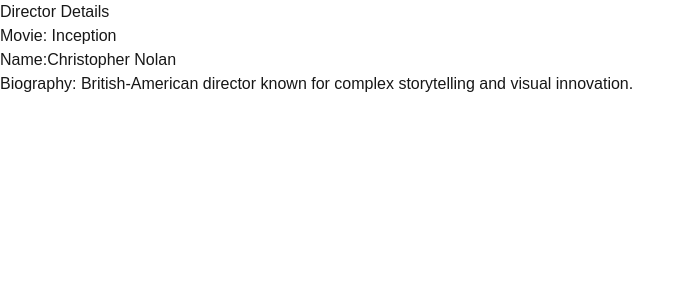
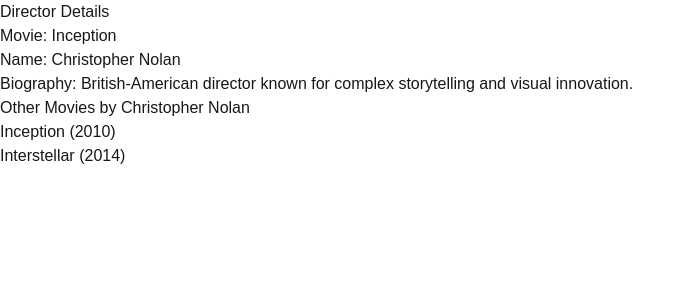
Before and after one commit to BassiRoti/MovieApp--AP-Assignment-2-, a Next.js app: page /Movies/1/Director in a window 1280 px wide. Shown: the top 300 px of the page, without its empty margins (0-695 px from the left). Built offline with nearby package versions, Linux system fonts and the light colour scheme.

Commit message:
fixed small issue

```diff
--- a/pages/Movies/[id]/Director/index.js
+++ b/pages/Movies/[id]/Director/index.js
@@ -3,12 +3,27 @@
 import data from "../../../../Data/Movies.json";
 import { useRouter } from "next/router";
 
+// Updated fetcher
 const fetcher = ([_, movieId]) => {
   const movie = data.movies.find((movie) => movie.id === movieId);
+  if (!movie) {
+    throw new Error("Movie not found");
+  }
 
   const director = data.directors.find((director) => director.id === movie.directorId);
+  if (!director) {
+    throw new Error("Director not found");
+  }
 
-  return { director, movieTitle: movie.title };t
+  const moviesByDirector = data.movies.filter(
+    (m) => m.directorId === director.id
+  );
+
+  return {
+    director,
+    movieTitle: movie.title,
+    moviesByDirector,
+  };
 };
 
 export default function DirectorPage() {
@@ -19,26 +34,33 @@
     movieId ? ["movie-director", movieId] : null,
     fetcher
   );
+
   if (isValidating) return <div>Loading...</div>;
   if (error) return <div>Failed to load director details: {error.message}</div>;
   if (!result) return <div>Loading Director Details...</div>;
 
-
-  const { director, movieTitle } = result;
+  const { director, movieTitle, moviesByDirector } = result;
 
   return (
     <div>
       <h1>Director Details</h1>
       <ul>
-        <li>
-        Movie: {movieTitle || "Movie title not available"}
-        </li>
-        <li>
-         Name:{director.name || "Name not available"}
-        </li>
-        <li>
-          Biography: {director.biography || "Biography not available"}
-        </li>
+        <li>Movie: {movieTitle || "Movie title not available"}</li>
+        <li>Name: {director.name || "Name not available"}</li>
+        <li>Biography: {director.biography || "Biography not available"}</li>
+      </ul>
+
+      <h2>Other Movies by {director.name}</h2>
+      <ul>
+        {moviesByDirector.length > 0 ? (
+          moviesByDirector.map((movie) => (
+            <li key={movie.id}>
+              {movie.title} ({movie.releaseYear})
+            </li>
+          ))
+        ) : (
+          <li>No other movies found for this director.</li>
+        )}
       </ul>
     </div>
   );
```
